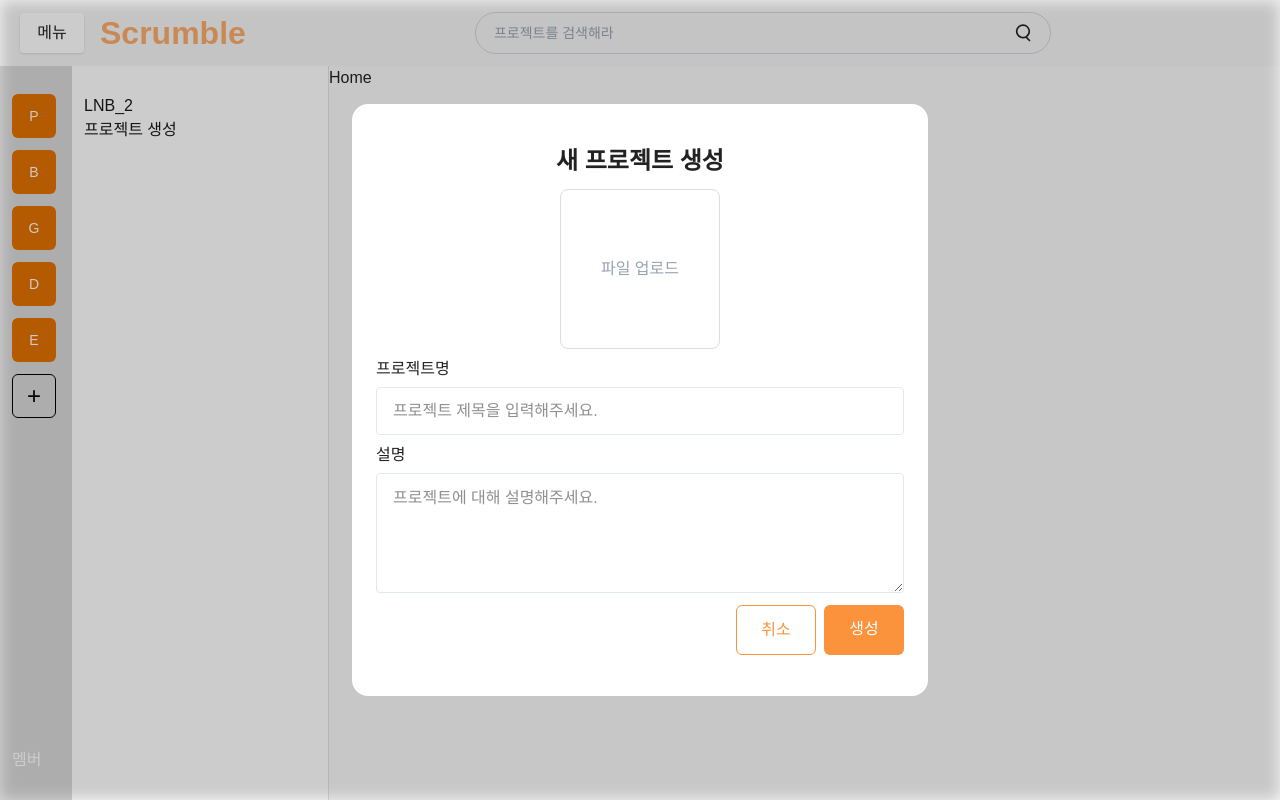
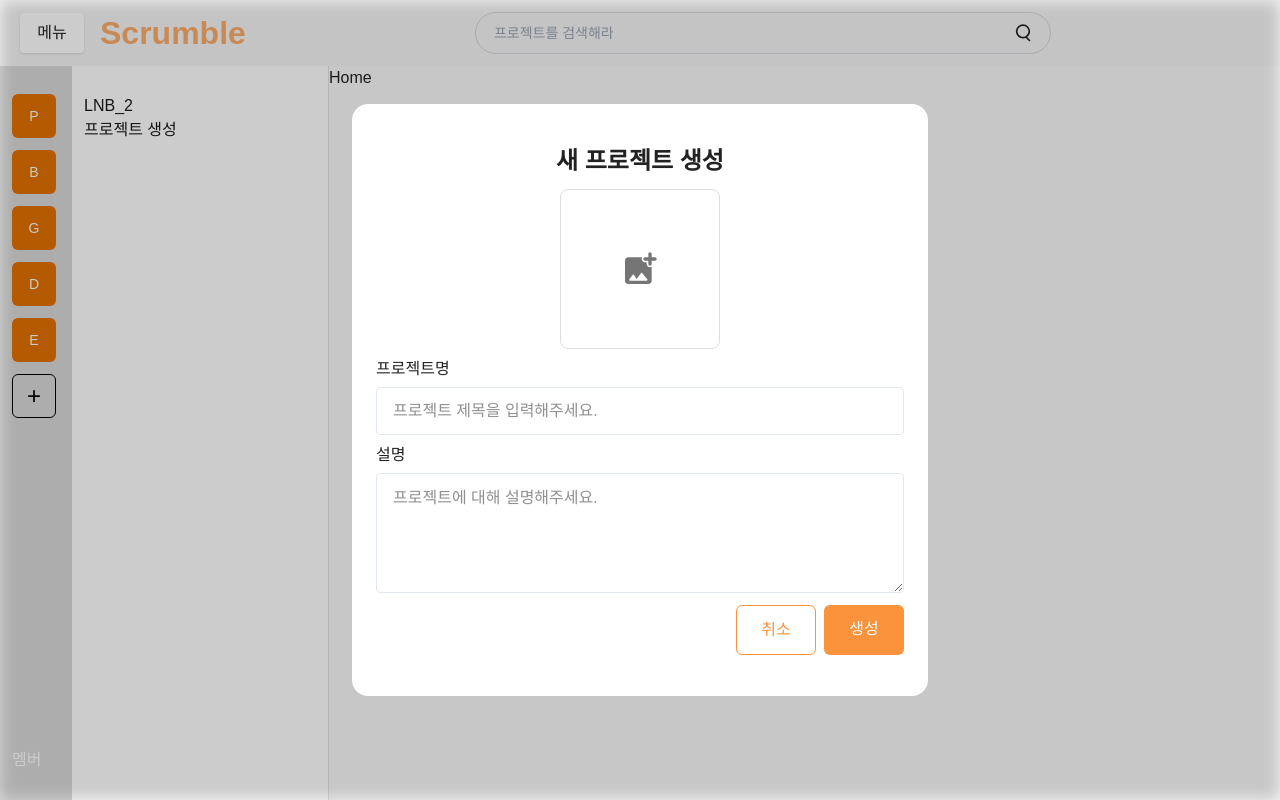
Before and after one commit to TeamScrumble/scrumble-front, a React (Vite) app: page / in a window 1280 px wide. Both pictures are taken after a click on the button "프로젝트 생성". Built offline with nearby package versions, Linux system fonts and the light colour scheme; no server answers.

Commit message:
validation 조건문 추가

```diff
--- a/src/components/FileUploadBox.tsx
+++ b/src/components/FileUploadBox.tsx
@@ -7,6 +7,7 @@ type Props = {
 const FileUploadBox = ({ onFileSelect }: Props) => {
   const fileInputRef = useRef<HTMLInputElement | null>(null);
   const [thumbnail, setThumbnail] = useState<string | null>(null);
+  const [error, setError] = useState("");
 
   const handleClick = () => {
     fileInputRef.current?.click();
@@ -14,14 +15,31 @@ const FileUploadBox = ({ onFileSelect }: Props) => {
 
   const handleChange = (e: React.ChangeEvent<HTMLInputElement>) => {
     const file = e.target.files?.[0];
-    if (file && file.type.startsWith("image/")) {
-      onFileSelect(file);
-      const reader = new FileReader();
-      reader.onloadend = () => {
-        setThumbnail(reader.result as string); // base64
-      };
-      reader.readAsDataURL(file);
+    if (!file) return;
+
+    // 파일 확장자 확인
+    const validTypes = ["image/jpeg", "image/jpg", "image/png", "image/gif"];
+    if (!validTypes.includes(file.type)) {
+      setError("지원되지 않는 파일 형식입니다.");
+      console.log("지원되지 않는 파일 형식입니다.");
+      return;
     }
+
+    // 용량 체크 (10MB = 10 * 1024 * 1024 bytes)
+    if (file.size > 10 * 1024 * 1024) {
+      setError("파일 용량은 10MB 이하여야 합니다.");
+      console.log("파일 용량은 10MB 이하여야 합니다.");
+      return;
+    }
+
+    setError("");
+    console.log(error);
+    onFileSelect(file);
+    const reader = new FileReader();
+    reader.onloadend = () => {
+      setThumbnail(reader.result as string); // base64
+    };
+    reader.readAsDataURL(file);
   };
 
   return (
@@ -37,11 +55,26 @@ const FileUploadBox = ({ onFileSelect }: Props) => {
           className="w-full h-full object-cover rounded-lg"
         />
       ) : (
-        <div className="text-gray-400">파일 업로드</div>
+        <div className="text-gray-400">
+          <svg
+            xmlns="http://www.w3.org/2000/svg"
+            width="40"
+            height="40"
+            viewBox="0 0 40 40"
+            fill="none"
+          >
+            <path
+              d="M35.0333 8.33301H31.6667V4.96634C31.6667 4.06634 30.9333 3.33301 30.0333 3.33301H29.9833C29.0667 3.33301 28.3333 4.06634 28.3333 4.96634V8.33301H24.9833C24.0833 8.33301 23.35 9.06634 23.3333 9.96634V10.0163C23.3333 10.933 24.0667 11.6663 24.9833 11.6663H28.3333V15.0163C28.3333 15.9163 29.0667 16.6663 29.9833 16.6497H30.0333C30.9333 16.6497 31.6667 15.9163 31.6667 15.0163V11.6663H35.0333C35.9333 11.6663 36.6667 10.933 36.6667 10.033V9.96634C36.6667 9.06634 35.9333 8.33301 35.0333 8.33301ZM26.6667 15.0163V13.333H24.9833C24.1 13.333 23.2667 12.983 22.6333 12.3663C22.0167 11.733 21.6667 10.8997 21.6667 9.96634C21.6667 9.36634 21.8333 8.81634 22.1167 8.33301H8.33333C6.5 8.33301 5 9.83301 5 11.6663V31.6663C5 33.4997 6.5 34.9997 8.33333 34.9997H28.3333C30.1667 34.9997 31.6667 33.4997 31.6667 31.6663V17.8663C31.1667 18.1497 30.6 18.333 29.9667 18.333C28.15 18.3163 26.6667 16.833 26.6667 15.0163ZM26.6 31.6663H10C9.31667 31.6663 8.91667 30.883 9.33333 30.333L12.6333 25.9497C12.9833 25.483 13.6667 25.5163 14 25.983L16.6667 29.9997L21.0167 24.1997C21.35 23.7663 22 23.7497 22.3333 24.183L27.25 30.3163C27.6833 30.8663 27.3 31.6663 26.6 31.6663Z"
+              fill="black"
+              fillOpacity="0.54"
+            />
+          </svg>
+        </div>
       )}
       <input
         ref={fileInputRef}
         type="file"
+        accept="image/jpg,image/jpeg,image/png,image/gif"
         onChange={handleChange}
         className="hidden"
       />
```
